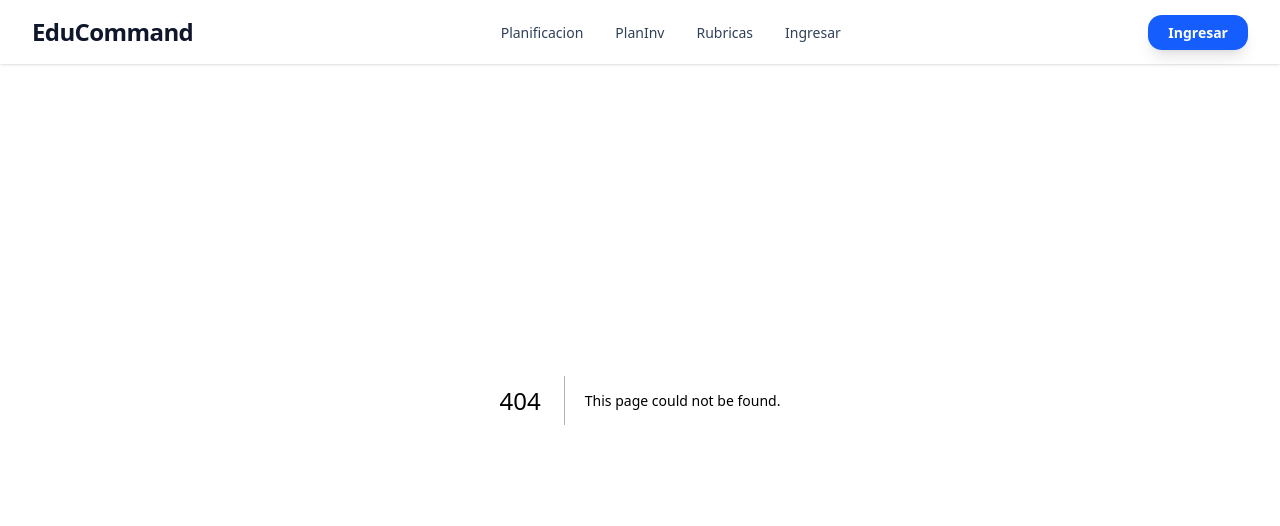
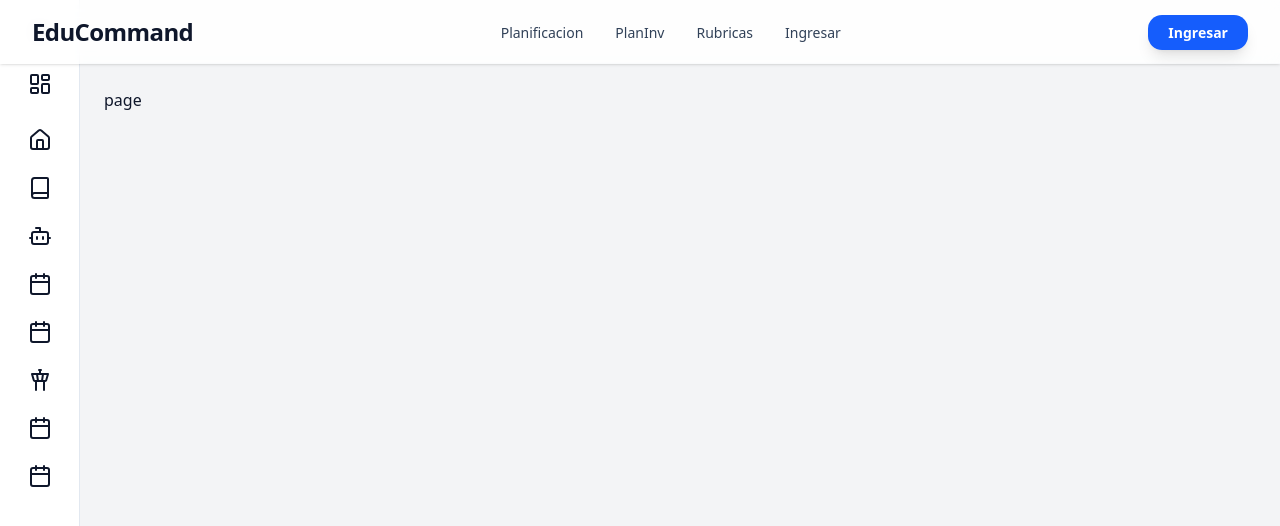
Before and after one commit to Vargosky/generador-rubricas-ia, a Next.js app: page /dashboard/crear_trabajos in a window 1280 px wide. Before the commit this address had no page. Shown: the top 526 px of the page. Built offline with nearby package versions, Linux system fonts and the light colour scheme.

Commit message:
add page creacion y revision de trabajos

```diff
--- /dev/null
+++ b/src/app/dashboard/crear_trabajos/page.tsx
@@ -0,0 +1,9 @@
+import React from 'react'
+
+const page = () => {
+  return (
+    <div>page</div>
+  )
+}
+
+export default page
--- a/src/app/dashboard/layout.tsx
+++ b/src/app/dashboard/layout.tsx
@@ -61,6 +61,11 @@ export default function DashboardLayout({ children }: { children: ReactNode }) {
           <NavLink href="/dashboard/planificacion" icon={Calendar} iconSize={iconSize} collapsed={isCollapsed}>Crear Planificación</NavLink>
           <NavLink href="/dashboard/planificacioninversa" icon={Calendar} iconSize={iconSize} collapsed={isCollapsed}>Planificación Inversa</NavLink>
           <NavLink href="/dashboard/oa" icon={TowerControl} iconSize={iconSize} collapsed={isCollapsed}>Objetivos Aprendizaje</NavLink>
+
+    {/*Seccion de Trabajos */}
+          <NavLink href="/dashboard/crear_trabajos" icon={Calendar} iconSize={iconSize} collapsed={isCollapsed}>Crear Trabajos</NavLink>
+          <NavLink href="/dashboard/revisar_trabajos" icon={Calendar} iconSize={iconSize} collapsed={isCollapsed}>Revisar Trabajos</NavLink>
+
         </nav>
       </aside>
 
--- /dev/null
+++ b/src/app/dashboard/revisar_trabajos/page.tsx
@@ -0,0 +1,9 @@
+import React from 'react'
+
+const page = () => {
+  return (
+    <div>page</div>
+  )
+}
+
+export default page
```
